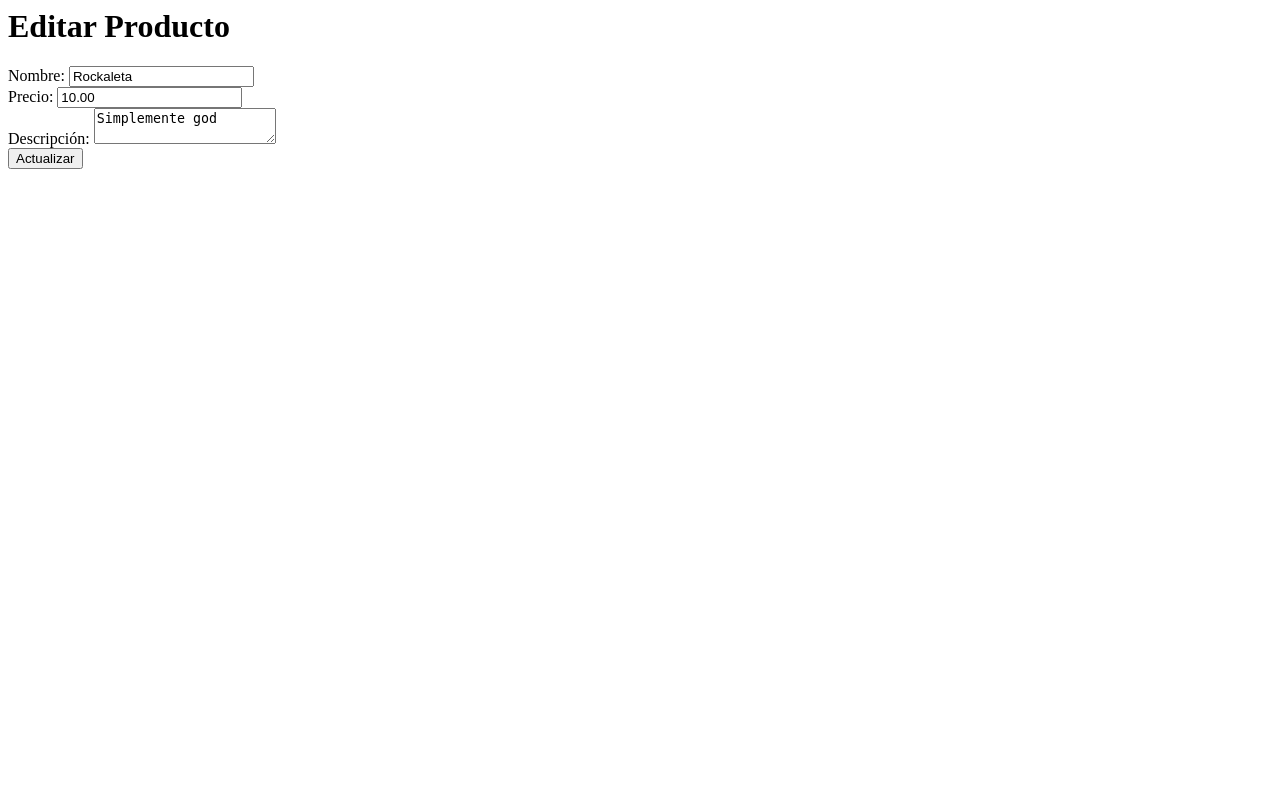
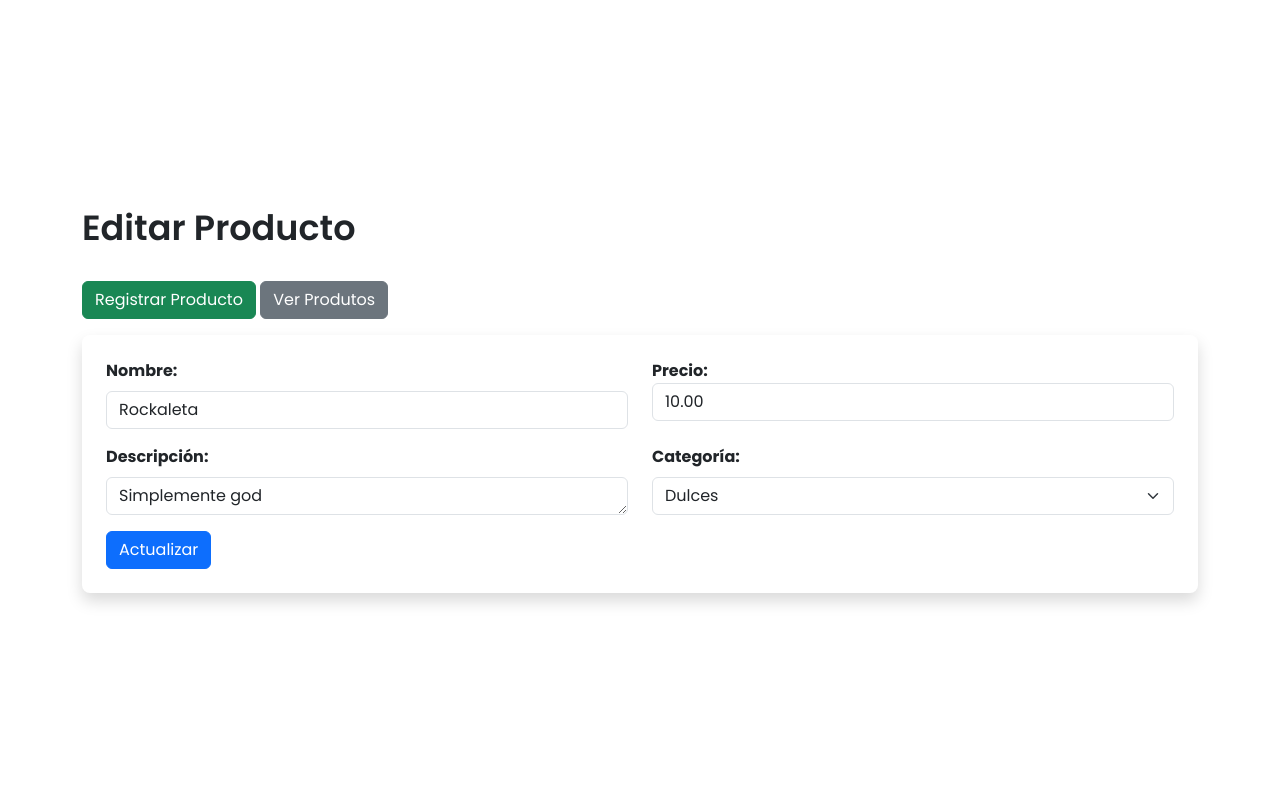
Before and after one commit to FrancoLoera/Evidencia-4-Django, a Django app: page /editar/6/ in a window 1280 px wide. Run offline with Django 5.2, Linux system fonts and the light colour scheme; data comes from the database, SQL or seed files in the repository; both versions use the stored data as it was after the commit; some libraries are stand-ins or nearby versions.

Commit message:
Terminado CRUD y validaciones de Productos

```diff
--- a/proyecto_prueba/app/templates/editar.html
+++ b/proyecto_prueba/app/templates/editar.html
@@ -1,8 +1,57 @@
-<h1>Editar Producto</h1>
-<form method="post">
-    {% csrf_token %}
-    Nombre: <input type="text" name="nombre" value="{{ producto.nombre }}"><br>
-    Precio: <input type="text" name="precio" value="{{ producto.precio }}"><br>
-    Descripción: <textarea name="descripcion">{{ producto.descripcion }}</textarea><br>
-    <button type="submit">Actualizar</button>
-</form>
+<!DOCTYPE html>
+<html lang="es" translate="no">
+{% load static %}
+<head>
+    <meta charset="UTF-8">
+    <meta name="viewport" content="width=device-width, initial-scale=1.0">
+    <link href="https://cdn.jsdelivr.net/npm/bootstrap@5.3.8/dist/css/bootstrap.min.css" rel="stylesheet" integrity="sha384-sRIl4kxILFvY47J16cr9ZwB07vP4J8+LH7qKQnuqkuIAvNWLzeN8tE5YBujZqJLB" crossorigin="anonymous">
+    <link rel="stylesheet" href="https://cdnjs.cloudflare.com/ajax/libs/font-awesome/7.0.1/css/all.min.css" integrity="sha512-2SwdPD6INVrV/lHTZbO2nodKhrnDdJK9/kg2XD1r9uGqPo1cUbujc+IYdlYdEErWNu69gVcYgdxlmVmzTWnetw==" crossorigin="anonymous" referrerpolicy="no-referrer" />
+    <link rel="preconnect" href="https://fonts.googleapis.com">
+    <link rel="preconnect" href="https://fonts.gstatic.com" crossorigin>
+    <link href="https://fonts.googleapis.com/css2?family=Poppins:ital,wght@0,100;0,200;0,300;0,400;0,500;0,600;0,700;0,800;0,900;1,100;1,200;1,300;1,400;1,500;1,600;1,700;1,800;1,900&display=swap" rel="stylesheet">
+    <link rel="stylesheet" href="https://1/cdn.jsdelivr.net/npm/bootstrap-icons@1.13.1/font/bootstrap-icons.min.css">
+    <link rel="stylesheet" href="{% static 'css/styles.css' %}">
+    <title>Editar Producto</title>
+</head>
+<body>
+    <main class="container vh-100 d-flex flex-column align-items-center justify-content-center">
+        <div>
+            <h1>Editar Producto</h1>
+            <a class="text-decoration-none btn btn-success mt-4 mb-3 align-self-center" href="{% url 'crear' %}">Registrar Producto</a>
+            <a class="text-decoration-none btn btn-secondary mt-4 mb-3 align-self-center" href="{% url 'listar' %}">Ver Produtos</a>
+            <form class="p-4 rounded-3 shadow" method="post">
+                {% csrf_token %}
+                <div class="row display-flex">
+                    <div class="col-6 mb-3">
+                        <div><label class="form-label fw-bold" for="nombre">Nombre:</label></div>
+                        <div><input class="form-control" type="text" name="nombre" value="{{ producto.nombre }}" maxlength="100" required></div>
+                    </div>
+                    <div class="col-6 mb-3">
+                        <div><label class="form-label fw-bold mb-0" for="precio">Precio:</label></div>
+                        <div><input class="form-control" type="number" step="0.01" min="0" max="99999999.99" name="precio" value="{{ producto.precio }}" required></div>
+                    </div>
+                    <div class="col-6 mb-3">
+                        <div><label class="form-label fw-bold" for="descripcion">Descripción:</label></div>
+                        <div><textarea class="form-control" name="descripcion" rows="1" maxlength="250"  required>{{ producto.descripcion }}</textarea></div>
+                    </div>
+                    <div class="col-6 mb-3">
+                        <div><label class="form-label fw-bold" for="categoria">Categoría:</label></div>
+                        <div>
+                            <select class="form-select" name="categoria" id="categoria" value="{{ producto.categoria }}" required>
+                                <option value="">Seleccione una Categoría</option>
+                                {% for categoria in categorias %}
+                                    <option value="{{ categoria.id }}"
+                                        {% if categoria.id == producto.categoria.id %}selected{% endif %}>
+                                        {{ categoria.nombre }}
+                                    </option>
+                                {% endfor %}
+                            </select>
+                        </div>
+                    </div>
+                </div>
+                <button type="submit" class="btn btn-primary">Actualizar</button>
+            </form>
+        </div>
+    </main>
+</body>
+</html>
--- a/proyecto_prueba/app/views.py
+++ b/proyecto_prueba/app/views.py
@@ -28,9 +28,16 @@ def editar_producto(request, id):
         producto.nombre = request.POST['nombre']
         producto.precio = request.POST['precio']
         producto.descripcion = request.POST['descripcion']
+
+        categoria_id = request.POST['categoria']
+
+        if categoria_id:
+            producto.categoria = Categoria.objects.get(id=categoria_id)
+
         producto.save()
         return redirect('listar')
-    return render(request, 'editar.html', {'producto': producto})
+    categorias = Categoria.objects.all()
+    return render(request, 'editar.html', {'producto': producto, 'categorias': categorias})
 
 def eliminar_producto(request, id):
     producto = get_object_or_404(Producto, id=id)
```
Also changed, not shown: proyecto_prueba/app/templates/crear.html (+6 -6 lines), proyecto_prueba/db.sqlite3.
